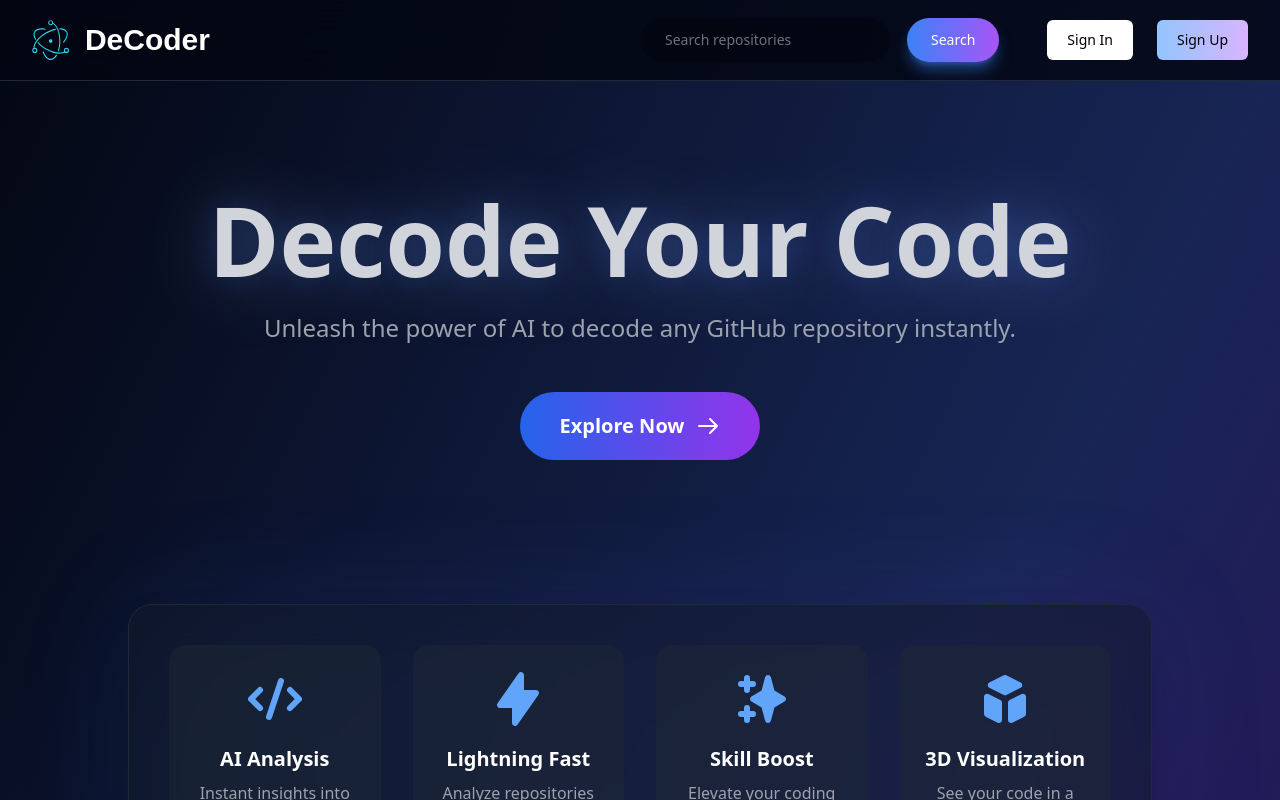
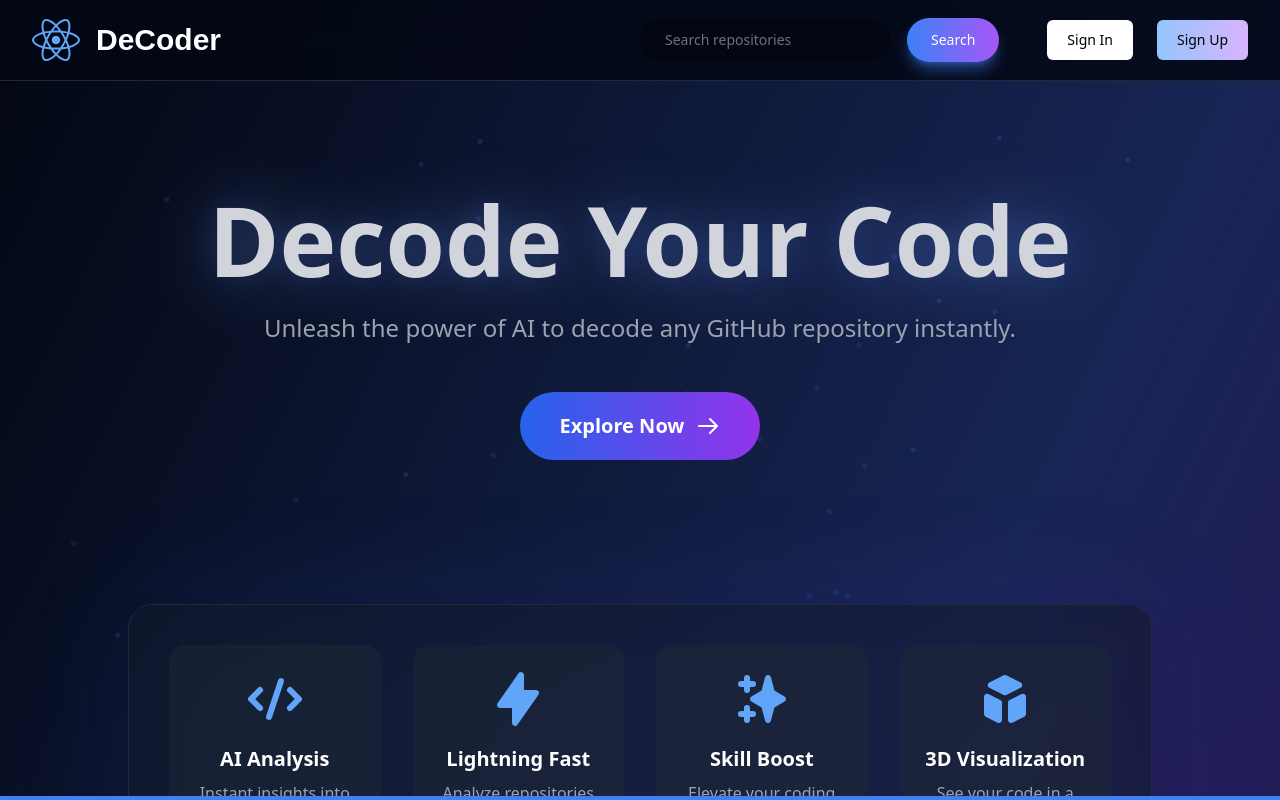
Before and after one commit to mayankyadav1711/decoder, a React (Create React App) app: page / in a window 1280 px wide. Shown: the top 800 px of the page. Built offline with nearby package versions, Linux system fonts and the light colour scheme; no server answers.

Commit message:
analyzer fix, dark theme fix

```diff
--- a/package.json
+++ b/package.json
@@ -15,6 +15,7 @@
     "@testing-library/jest-dom": "^5.16.5",
     "@testing-library/react": "^13.4.0",
     "@testing-library/user-event": "^13.5.0",
+    "aos": "^2.3.4",
     "axios": "0.21.4",
     "classnames": "^2.3.2",
     "concurrently": "^7.6.0",
--- a/src/components/Header.js
+++ b/src/components/Header.js
@@ -1,30 +1,30 @@
-import React, { useState } from 'react';
-import { Link } from 'react-router-dom';
-import { motion } from 'framer-motion';
-import { HiOutlineMenu, HiOutlineX } from 'react-icons/hi';
-import AuthButtons from './auth/AuthButtons';
-import SearchBar from './search/SearchBar';
-import logo from './electron-1.svg';
+import React, { useState } from "react";
+import { Link } from "react-router-dom";
+import { motion } from "framer-motion";
+import { HiOutlineMenu, HiOutlineX } from "react-icons/hi";
+import AuthButtons from "./auth/AuthButtons";
+import SearchBar from "./search/SearchBar";
+import logo from "./electron-1.svg";
+import { FaReact } from "react-icons/fa";
 
 function Header() {
   const [isMenuOpen, setIsMenuOpen] = useState(false);
+  const iconVariants = {
+    hover: { scale: 1.2, rotate: 360, transition: { duration: 0.5 } },
+  };
 
   return (
     <motion.header
       initial={{ y: -100 }}
       animate={{ y: 0 }}
-      transition={{ type: 'spring', stiffness: 120, damping: 20 }}
+      transition={{ type: "spring", stiffness: 120, damping: 20 }}
       className="fixed top-0 left-0 right-0 z-50 bg-gray-950/80 backdrop-blur-xl border-b border-gray-800"
     >
       <div className="mx-auto flex h-20 max-w-screen-xl items-center justify-between px-4 sm:px-6 lg:px-8">
         <div className="flex items-center space-x-4">
-          <motion.img
-            src={logo}
-            alt="Logo"
-            className="h-10 w-auto"
-            whileHover={{ rotate: 360 }}
-            transition={{ duration: 0.5 }}
-          />
+          <motion.div variants={iconVariants} whileHover="hover">
+            <FaReact className="text-blue-400 text-5xl" />
+          </motion.div>
           <Link
             className="text-3xl font-extrabold bg-clip-text coolfont text-white"
             to="/"
@@ -35,9 +35,7 @@ function Header() {
 
         <div className="hidden md:flex items-center space-x-6">
           <SearchBar />
-          <nav>
-
-          </nav>
+          <nav></nav>
           <AuthButtons />
         </div>
 
@@ -61,13 +59,28 @@ function Header() {
         initial={{ opacity: 0, y: -20 }}
         animate={{ opacity: isMenuOpen ? 1 : 0, y: isMenuOpen ? 0 : -20 }}
         transition={{ duration: 0.2 }}
-        className={`md:hidden bg-gray-900 ${isMenuOpen ? 'block' : 'hidden'}`}
+        className={`md:hidden bg-gray-900 ${isMenuOpen ? "block" : "hidden"}`}
       >
         <div className="px-2 pt-2 pb-3 space-y-1 sm:px-3">
           <SearchBar />
-          <a href="#features" className="block px-3 py-2 rounded-md text-base font-medium text-gray-300 hover:text-white hover:bg-gray-800">Features</a>
-          <a href="#pricing" className="block px-3 py-2 rounded-md text-base font-medium text-gray-300 hover:text-white hover:bg-gray-800">Pricing</a>
-          <a href="#docs" className="block px-3 py-2 rounded-md text-base font-medium text-gray-300 hover:text-white hover:bg-gray-800">Docs</a>
+          <a
+            href="#features"
+            className="block px-3 py-2 rounded-md text-base font-medium text-gray-300 hover:text-white hover:bg-gray-800"
+          >
+            Features
+          </a>
+          <a
+            href="#pricing"
+            className="block px-3 py-2 rounded-md text-base font-medium text-gray-300 hover:text-white hover:bg-gray-800"
+          >
+            Pricing
+          </a>
+          <a
+            href="#docs"
+            className="block px-3 py-2 rounded-md text-base font-medium text-gray-300 hover:text-white hover:bg-gray-800"
+          >
+            Docs
+          </a>
           <div className="px-3 py-2">
             <AuthButtons />
           </div>
--- a/src/components/Hero.js
+++ b/src/components/Hero.js
@@ -1,5 +1,5 @@
 import React, { useState, useEffect } from "react";
-import { motion, AnimatePresence } from "framer-motion";
+import { motion, AnimatePresence, useViewportScroll, useTransform } from "framer-motion";
 import { FaGithub, FaLinkedin, FaTwitter, FaYoutube } from "react-icons/fa";
 import {
   HiOutlineArrowRight,
@@ -9,15 +9,25 @@ import {
   HiSparkles,
   HiCube,
 } from "react-icons/hi";
+import AOS from "aos";
+import "aos/dist/aos.css";
 import "./hero.css";
 import AICodeAnalyzer from "./AICodeAnalyzer";
 import QuantumProject from "./QuantumProject";
-import NeuralNexus from "./NeuralNexus";
+
 function Hero() {
   const [scanning, setScanning] = useState(false);
   const [progress, setProgress] = useState(0);
+  const { scrollYProgress } = useViewportScroll();
+  const opacity = useTransform(scrollYProgress, [0, 0.5], [1, 0]);
 
   useEffect(() => {
+    AOS.init({
+      duration: 1000,
+      once: true,
+      mirror: false,
+    });
+
     let interval;
     if (scanning) {
       interval = setInterval(() => {
@@ -26,6 +36,7 @@ function Hero() {
     }
     return () => clearInterval(interval);
   }, [scanning]);
+
   const fadeIn = {
     initial: { opacity: 0, y: 20 },
     animate: { opacity: 1, y: 0 },
@@ -37,31 +48,16 @@ function Hero() {
       initial={{ opacity: 0 }}
       animate={{ opacity: 1 }}
       transition={{ duration: 1 }}
-      className="min-h-screen bg-gradient-to-br from-gray-950 via-blue-950 to-purple-950 text-white flex items-center justify-center overflow-hidden relative"
+      className="min-h-screen bg-gradient-to-br from-gray-950 via-blue-950 to-purple-950 text-white overflow-hidden relative"
     >
       {/* Animated background particles */}
-      {[...Array(30)].map((_, i) => (
-        <motion.div
-          key={i}
-          className="absolute w-1 h-1 bg-blue-500 rounded-full"
-          initial={{
-            x: Math.random() * window.innerWidth,
-            y: Math.random() * window.innerHeight,
-          }}
-          animate={{
-            x: Math.random() * window.innerWidth,
-            y: Math.random() * window.innerHeight,
-            scale: [1, 1.5, 1],
-            opacity: [0.3, 0.1, 0.3],
-          }}
-          transition={{ duration: 15 + Math.random() * 25, repeat: Infinity }}
-        />
-      ))}
+      <ParticleBackground />
+
 
       <div className="container mx-auto px-4 py-16 relative z-10">
-        <motion.div {...fadeIn} className="text-center mb-12">
+        <motion.div {...fadeIn} className="text-center mb-12" data-aos="fade-up">
           <motion.h1
-            className="text-7xl md:text-8xl font-extrabold mb-6 text-gray-300 mt-32  [text-shadow:_2px_2px_4px_rgba(0,0,0,0.4),_-2px_-2px_4px_rgba(255,255,255,0.2)]"
+            className="text-7xl md:text-8xl font-extrabold mb-6 text-gray-300 mt-32 [text-shadow:_2px_2px_4px_rgba(0,0,0,0.4),_-2px_-2px_4px_rgba(255,255,255,0.2)]"
             initial={{ scale: 0.5, opacity: 0 }}
             animate={{ scale: 1, opacity: 1 }}
             transition={{ duration: 0.8, delay: 0.2 }}
@@ -80,6 +76,50 @@ function Hero() {
           </motion.p>
         </motion.div>
 
+        <ExploreButton />
+
+        <FeatureGrid />
+
+        <div className="my-20"></div>
+        <AICodeAnalyzer />
+        <div className="my-20"></div>
+        <QuantumProject />
+
+        <SocialLinks />
+      </div>
+
+      <ScrollIndicator />
+    </motion.main>
+  );
+}
+
+function ParticleBackground() {
+  return (
+    <>
+      {[...Array(30)].map((_, i) => (
+        <motion.div
+          key={i}
+          className="absolute w-1 h-1 bg-blue-500 rounded-full"
+          initial={{
+            x: Math.random() * window.innerWidth,
+            y: Math.random() * window.innerHeight,
+          }}
+          animate={{
+            x: Math.random() * window.innerWidth,
+            y: Math.random() * window.innerHeight,
+            scale: [1, 1.5, 1],
+            opacity: [0.3, 0.1, 0.3],
+          }}
+          transition={{ duration: 15 + Math.random() * 25, repeat: Infinity }}
+        />
+      ))}
+    </>
+  );
+}
+
+
+function ExploreButton() {
+  return (
     <motion.div
       className="flex justify-center mb-36"
       initial={{ scale: 0.8, opacity: 0 }}
@@ -98,17 +138,11 @@ function Hero() {
         <HiOutlineArrowRight className="text-2xl" />
       </motion.button>
     </motion.div>
+  );
+}
 
-        <motion.div
-          className="relative max-w-5xl mx-auto"
-          initial={{ scale: 0.9, opacity: 0 }}
-          animate={{ scale: 1, opacity: 1 }}
-          transition={{ duration: 0.8, delay: 0.6 }}
-        >
-          <div className="absolute inset-0 bg-gradient-to-r from-blue-500 to-purple-600 blur-3xl opacity-10 rounded-3xl"></div>
-          <div className="relative bg-gray-900/50 backdrop-blur-xl rounded-3xl p-10 shadow-2xl border border-gray-800">
-            <div className="grid grid-cols-1 md:grid-cols-2 lg:grid-cols-4 gap-8">
-              {[
+function FeatureGrid() {
+  const features = [
     {
       icon: HiCode,
       title: "AI Analysis",
@@ -129,7 +163,19 @@ function Hero() {
       title: "3D Visualization",
       description: "See your code in a new dimension",
     },
-              ].map(({ icon: Icon, title, description }, index) => (
+  ];
+
+  return (
+    <motion.div
+      className="relative max-w-5xl mx-auto"
+      initial={{ scale: 0.9, opacity: 0 }}
+      animate={{ scale: 1, opacity: 1 }}
+      transition={{ duration: 0.8, delay: 0.6 }}
+    >
+      <div className="absolute inset-0 bg-gradient-to-r from-blue-500 to-purple-600 blur-3xl opacity-10 rounded-3xl"></div>
+      <div className="relative bg-gray-900/50 backdrop-blur-xl rounded-3xl p-10 shadow-2xl border border-gray-800">
+        <div className="grid grid-cols-1 md:grid-cols-2 lg:grid-cols-4 gap-8">
+          {features.map(({ icon: Icon, title, description }, index) => (
             <motion.div
               key={index}
               className="text-center p-6 bg-gray-800/50 rounded-2xl hover:bg-gray-700/50 transition-colors duration-300"
@@ -137,6 +183,8 @@ function Hero() {
               animate={{ y: 0, opacity: 1 }}
               transition={{ duration: 0.5, delay: 0.8 + index * 0.1 }}
               whileHover={{ scale: 1.05 }}
+              data-aos="fade-up"
+              data-aos-delay={index * 100}
             >
               <Icon className="text-6xl mb-4 mx-auto text-blue-400" />
               <h3 className="text-xl font-semibold mb-2">{title}</h3>
@@ -146,30 +194,25 @@ function Hero() {
         </div>
       </div>
     </motion.div>
+  );
+}
 
-        <div className="my-20"></div>
-        <AICodeAnalyzer />
-        <div className="my-20"></div>
-        <QuantumProject />
+function SocialLinks() {
+  const socialLinks = [
+    { Icon: FaLinkedin, href: "https://www.linkedin.com/in/mayankyadav17/" },
+    { Icon: FaGithub, href: "https://github.com/mayankyadav1711" },
+    { Icon: FaTwitter, href: "https://x.com/mayankyadav_17" },
+    { Icon: FaYoutube, href: "https://www.youtube.com/channel/UCIrpCdKTh86NLvUylLlvCQ" },
+  ];
 
+  return (
     <motion.div
       className="flex justify-center space-x-8 mt-16"
       initial={{ y: 20, opacity: 0 }}
       animate={{ y: 0, opacity: 1 }}
       transition={{ duration: 0.8, delay: 1 }}
     >
-          {[
-            {
-              Icon: FaLinkedin,
-              href: "https://www.linkedin.com/in/mayankyadav17/",
-            },
-            { Icon: FaGithub, href: "https://github.com/mayankyadav1711" },
-            { Icon: FaTwitter, href: "https://x.com/mayankyadav_17" },
-            {
-              Icon: FaYoutube,
-              href: "https://www.youtube.com/channel/UCIrpCdKKTh86NLvUylLlvCQ",
-            },
-          ].map(({ Icon, href }, index) => (
+      {socialLinks.map(({ Icon, href }, index) => (
         <motion.a
           key={index}
           href={href}
@@ -183,8 +226,18 @@ function Hero() {
         </motion.a>
       ))}
     </motion.div>
-      </div>
-    </motion.main>
+  );
+}
+
+function ScrollIndicator() {
+  const { scrollYProgress } = useViewportScroll();
+  const scaleX = useTransform(scrollYProgress, [0, 1], [0, 1]);
+
+  return (
+    <motion.div
+      className="fixed bottom-0 left-0 right-0 h-1 bg-blue-500 z-50"
+      style={{ scaleX, transformOrigin: "0%" }}
+    />
   );
 }
 
```
Also changed, not shown: src/index.css (line endings or trailing spaces), 1 other file (tests, documents, lock files or other folders). Lines whose indentation alone changed are shown as unchanged.
